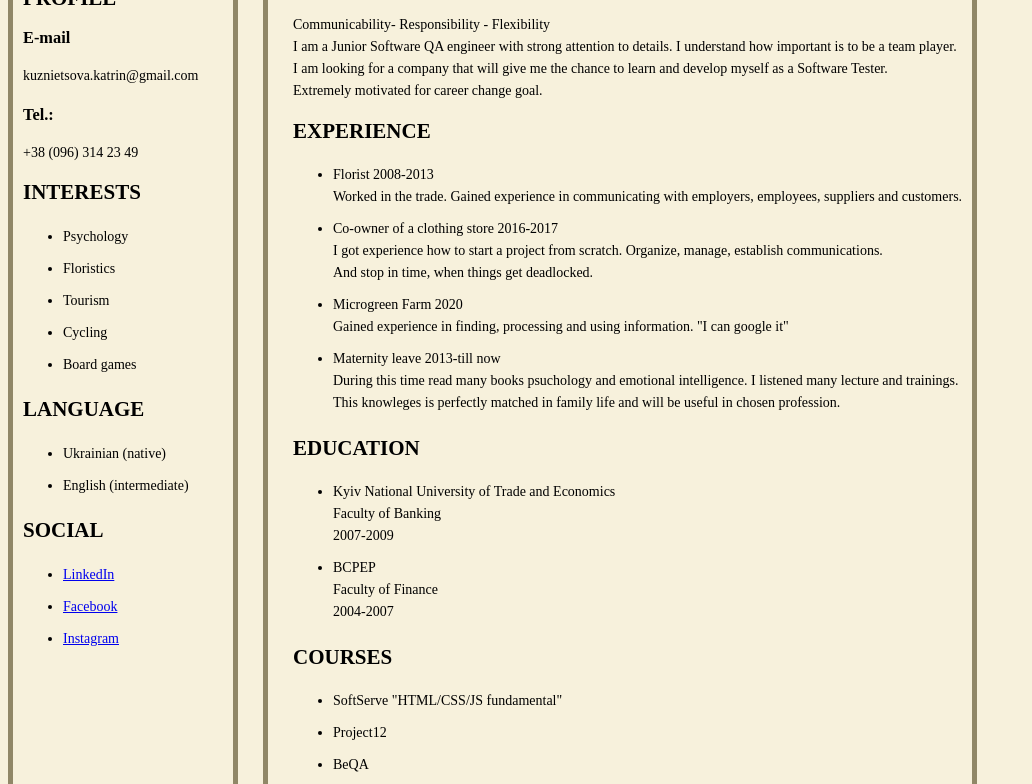
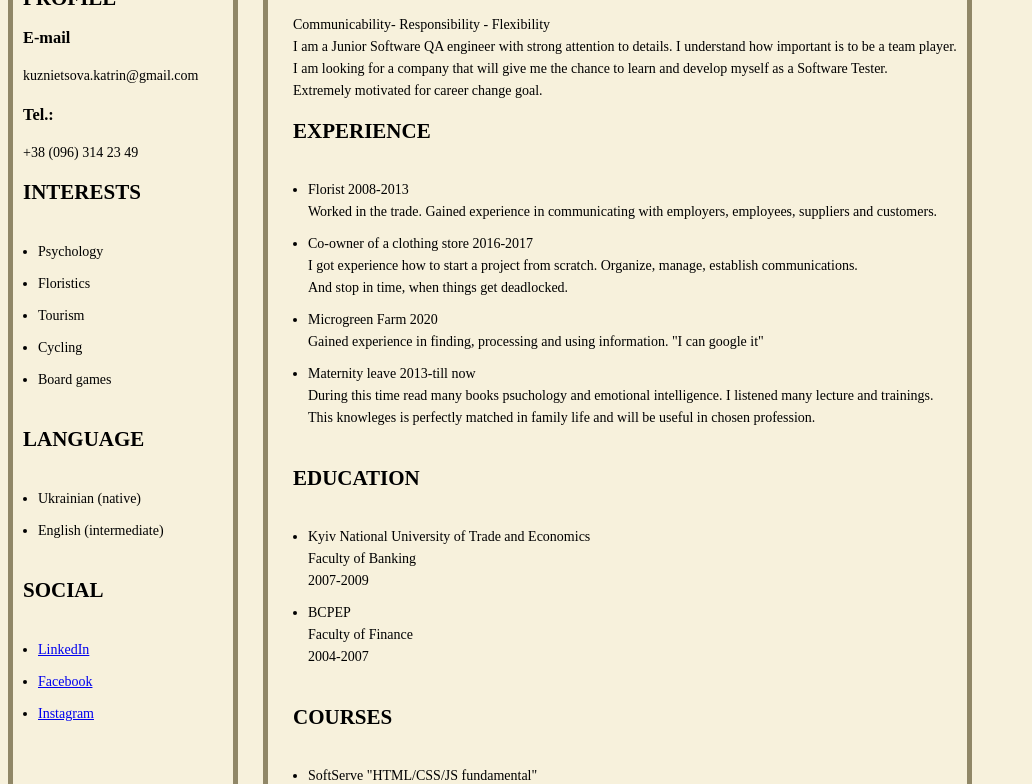
Before and after one commit to KateKuzzz/KuznietsovaKaterynaCV, a plain HTML site: page index.html in a window 1280 px wide. Shown: the part 210-994 px from the top of the page, without its empty margins (0-1032 px from the left). Drawn offline with Linux system fonts and the light colour scheme.

Commit message:
Update index.css

```diff
--- a/css/index.css
+++ b/css/index.css
@@ -6,6 +6,9 @@ body {
 }
 img {
     border-radius: 60%;
+}
+ul {
+    padding: 15px;
 }
 
 
```
